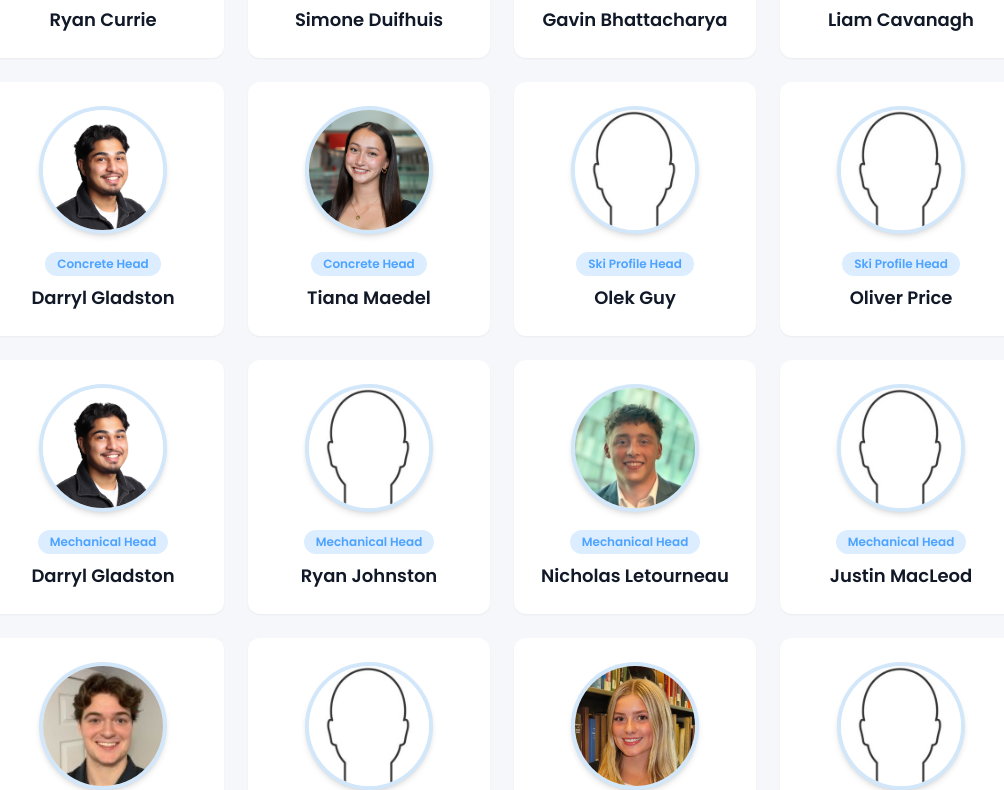
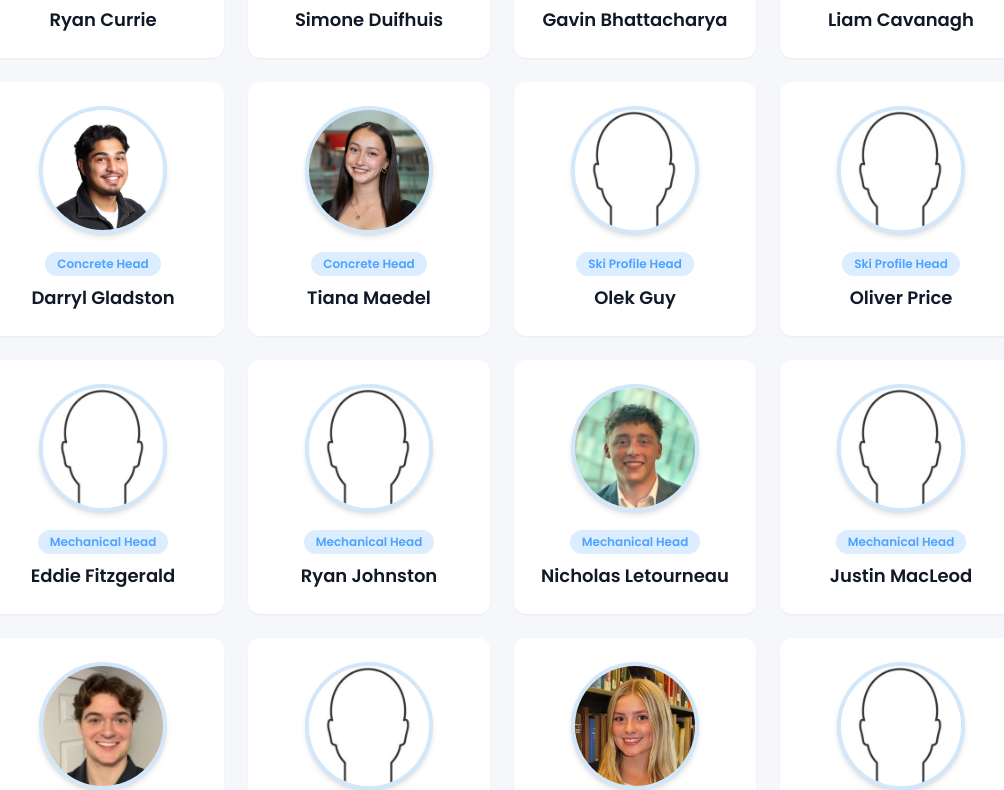
Before and after one commit to QUTBogg/qct-website, a Next.js app: page /team in a window 1280 px wide. Shown: the part 508-1298 px from the top of the page, without its empty margins (138-1142 px from the left). Built offline with nearby package versions, Linux system fonts and the light colour scheme.

Commit message:
fixing headshots

```diff
--- a/data/team.ts
+++ b/data/team.ts
@@ -32,7 +32,7 @@ export const teamMembers: TeamMember[] = [
   { name: "Oliver Price", role: "Ski Profile Head" },
 
   // Leadership – Mechanical
-  { name: "Darryl Gladston", role: "Mechanical Head" },
+  { name: "Eddie Fitzgerald", role: "Mechanical Head" },
   { name: "Ryan Johnston", role: "Mechanical Head" },
   { name: "Nicholas Letourneau", role: "Mechanical Head" },
   { name: "Justin MacLeod", role: "Mechanical Head" },
```
